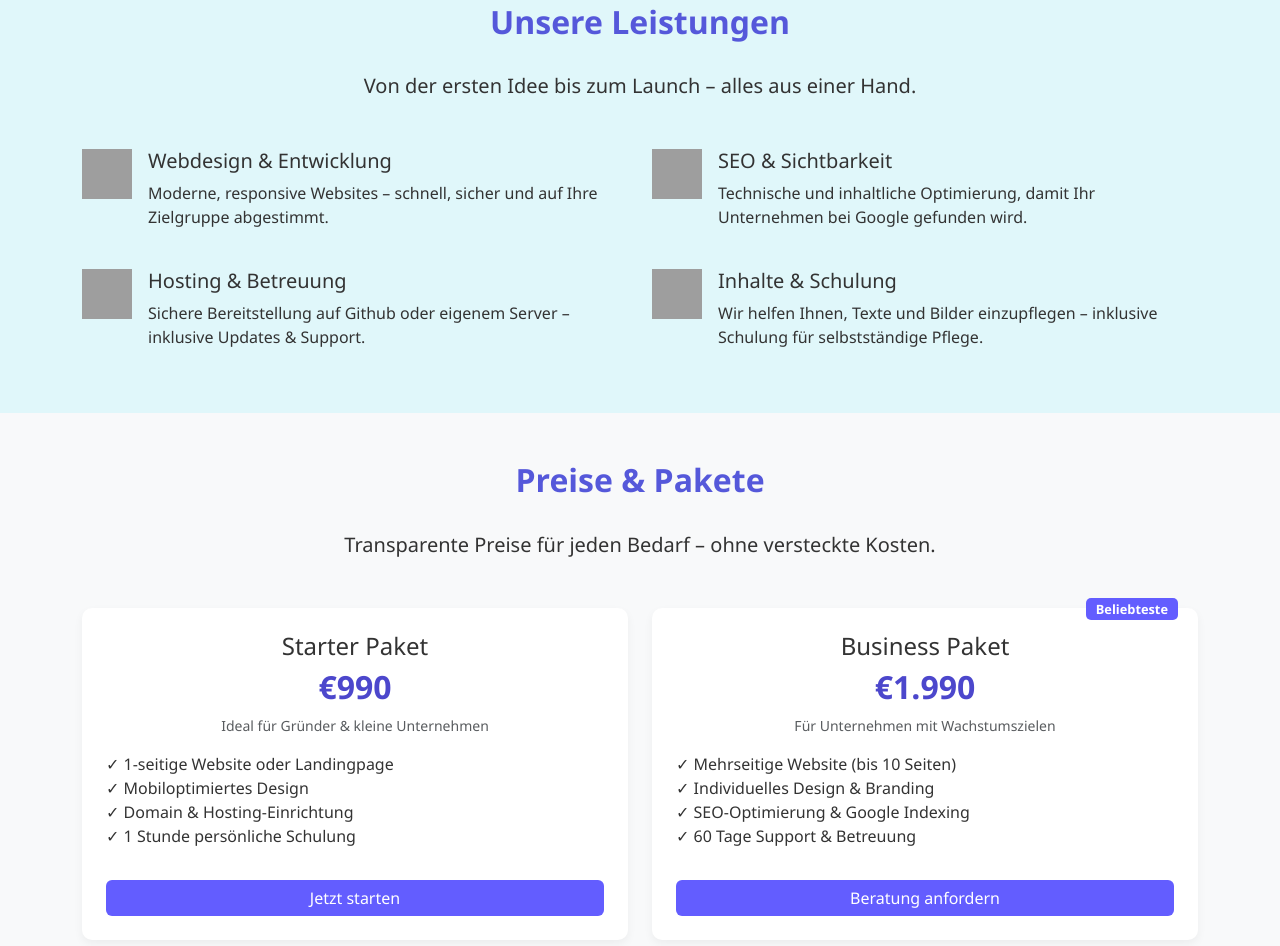
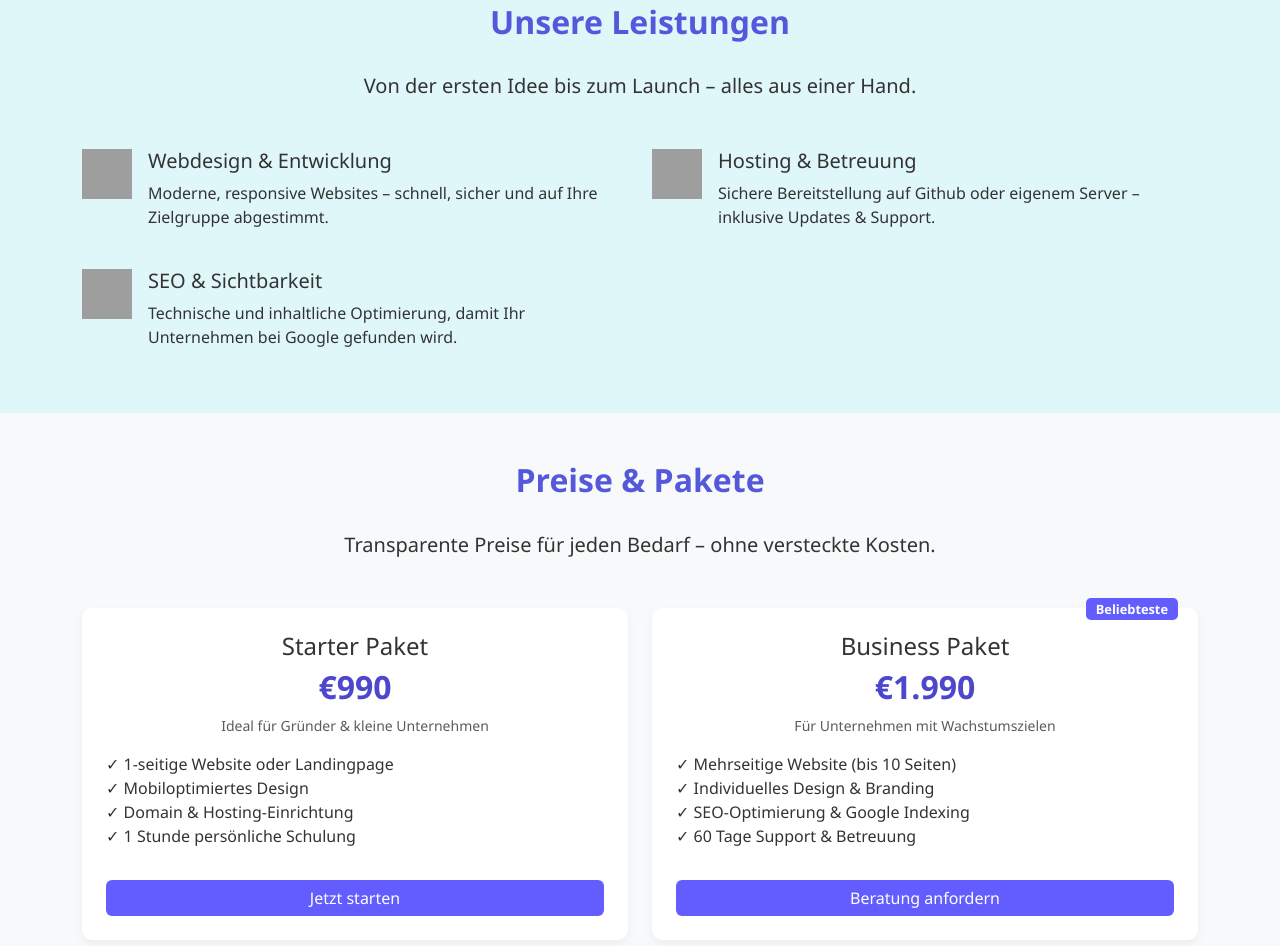
Before and after one commit to sk4ndal-commits/civana-studio, a plain HTML site: page index.html in a window 1280 px wide. Shown: the part 1214-2160 px from the top of the page. Drawn offline with nearby package versions, Linux system fonts and the light colour scheme; grey boxes are pictures that could not be loaded.

Commit message:
remove schulung section

```diff
--- a/index.html
+++ b/index.html
@@ -120,15 +120,7 @@
                         <p data-translate="service1Text">Moderne, responsive Websites – schnell, sicher und auf Ihre Zielgruppe abgestimmt.</p>
                     </div>
                 </div>
-                <div class="col-md-6 d-flex align-items-start">
-                    <img src="https://cdn-icons-png.flaticon.com/512/3600/3600918.png" alt="SEO"
-                        class="service-icon me-3">
-                    <div>
-                        <h5 data-translate="service2Title">SEO & Sichtbarkeit</h5>
-                        <p data-translate="service2Text">Technische und inhaltliche Optimierung, damit Ihr Unternehmen bei Google gefunden wird.</p>
-                    </div>
-                </div>
-                <div class="col-md-6 d-flex align-items-start">
+                                <div class="col-md-6 d-flex align-items-start">
                     <img src="https://cdn-icons-png.flaticon.com/512/1161/1161388.png" alt="Hosting"
                         class="service-icon me-3">
                     <div>
@@ -137,12 +129,11 @@
                     </div>
                 </div>
                 <div class="col-md-6 d-flex align-items-start">
-                    <img src="https://cdn-icons-png.flaticon.com/512/2833/2833187.png" alt="Content"
+                    <img src="https://cdn-icons-png.flaticon.com/512/3600/3600918.png" alt="SEO"
                         class="service-icon me-3">
                     <div>
-                        <h5 data-translate="service4Title">Inhalte & Schulung</h5>
-                        <p data-translate="service4Text">Wir helfen Ihnen, Texte und Bilder einzupflegen – inklusive Schulung für selbstständige
-                            Pflege.</p>
+                        <h5 data-translate="service2Title">SEO & Sichtbarkeit</h5>
+                        <p data-translate="service2Text">Technische und inhaltliche Optimierung, damit Ihr Unternehmen bei Google gefunden wird.</p>
                     </div>
                 </div>
             </div>
--- a/script.js
+++ b/script.js
@@ -43,8 +43,6 @@ const translations = {
         service2Text: "Technische und inhaltliche Optimierung, damit Ihr Unternehmen bei Google gefunden wird.",
         service3Title: "Hosting & Betreuung",
         service3Text: "Sichere Bereitstellung auf Github oder eigenem Server – inklusive Updates & Support.",
-        service4Title: "Inhalte & Schulung",
-        service4Text: "Wir helfen Ihnen, Texte und Bilder einzupflegen – inklusive Schulung für selbstständige Pflege.",
 
         // Pricing section
         pricingTitle: "Preise & Pakete",
@@ -131,8 +129,6 @@ const translations = {
         service2Text: "Technical and content optimisation so your business can be found on Google.",
         service3Title: "Hosting & Support",
         service3Text: "Secure deployment on Github or own server – including updates & support.",
-        service4Title: "Content & Training",
-        service4Text: "We help you upload texts and images – including training for independent management.",
 
         // Pricing section
         pricingTitle: "Prices & Packages",
@@ -252,8 +248,6 @@ function updateLanguage() {
     document.querySelector('[data-translate="service2Text"]').textContent = t.service2Text;
     document.querySelector('[data-translate="service3Title"]').textContent = t.service3Title;
     document.querySelector('[data-translate="service3Text"]').textContent = t.service3Text;
-    document.querySelector('[data-translate="service4Title"]').textContent = t.service4Title;
-    document.querySelector('[data-translate="service4Text"]').textContent = t.service4Text;
 
     // Update pricing section
     document.querySelector('[data-translate="pricingTitle"]').textContent = t.pricingTitle;
```
